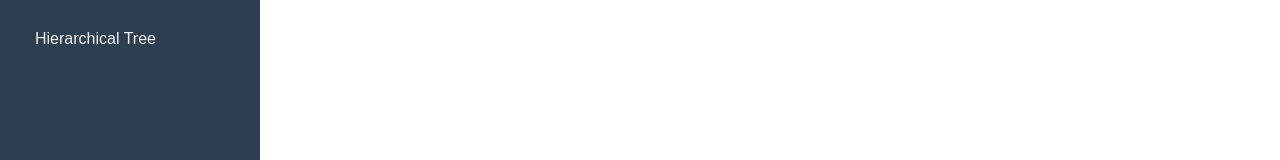
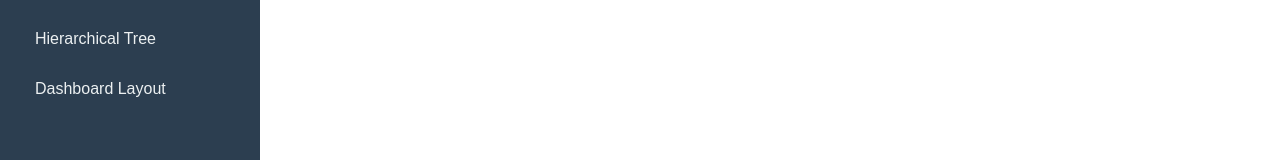
Before and after one commit to sathishnayaka/traya-app, a React app: page / in a window 1280 px wide. Shown: the part 150-310 px from the top of the page. Built offline with nearby package versions, Linux system fonts and the light colour scheme.

Commit message:
add dashboard layout

```diff
--- a/src/App.tsx
+++ b/src/App.tsx
@@ -7,6 +7,7 @@ import TreeHierarchucalTreePage from "./pages/TreeHierarchucalTreePage";
 import './components/DashboardLayout/DashboardLayout.css';
 import './App.css';
 import { ThemeSwitcher } from "./components/theme/ThemeSwitcher";
+import { DashboardLayout } from "./components/DashboardLayout/DashboardLayout";
 function App() {
   return (
     <Router>
@@ -16,6 +17,7 @@ function App() {
           <NavLink to="/modal-stack" className="nav-item">Modal Stack</NavLink>
           <NavLink to="/multi-step-form" className="nav-item">Multi Step Form</NavLink>
           <NavLink to="/tree" className="nav-item">Hierarchical Tree</NavLink>
+          <NavLink to="/dashboard"  className="nav-item">Dashboard Layout</NavLink>
         </nav>
 
         <div className="main-area">
@@ -30,6 +32,7 @@ function App() {
               <Route path="/modal-stack" element={<ModalStack />} />
               <Route path="/multi-step-form" element={<MultiStepForm />} />
               <Route path="/tree" element={<TreeHierarchucalTreePage />} />
+              <Route path="/dashboard"element={<DashboardLayout />} />
               <Route path="*" element={<div>Select a page from the sidebar.</div>} />
             </Routes>
           </main>
```
